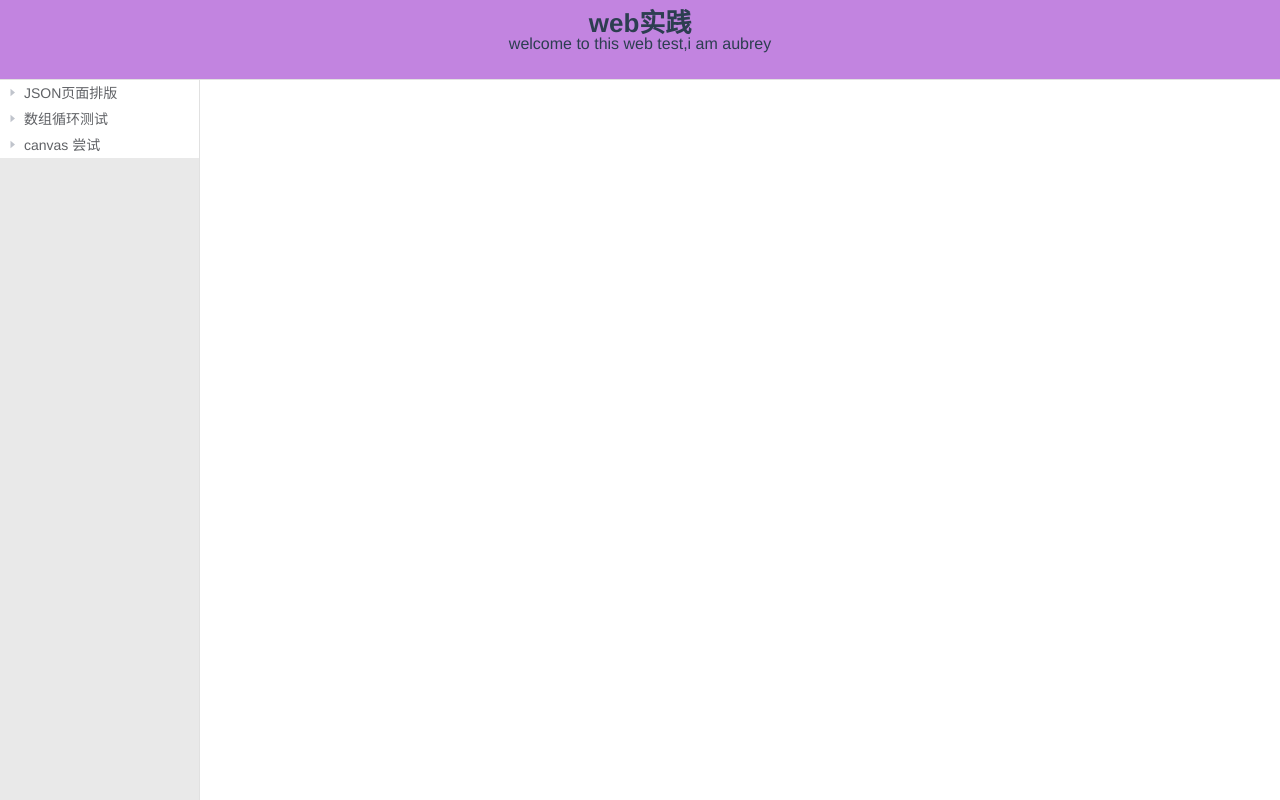
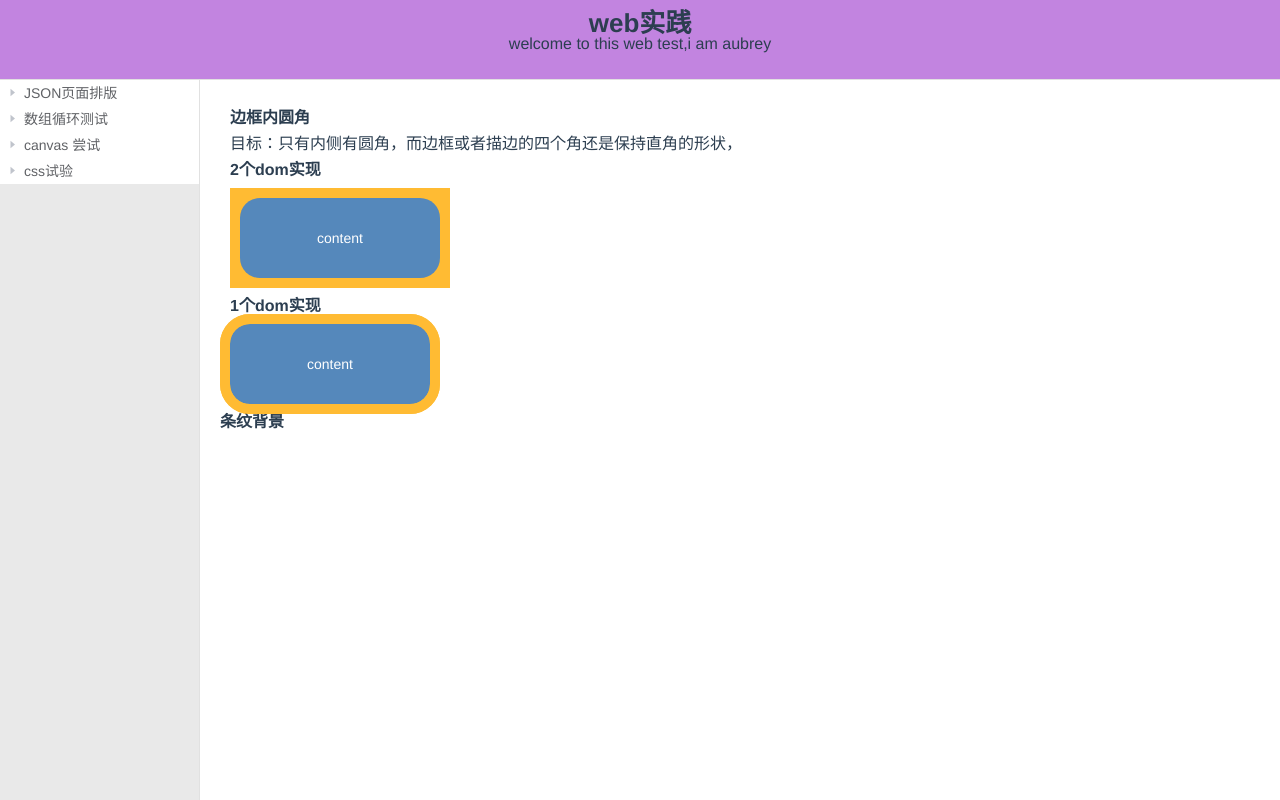
Before and after one commit to qianfeii/web-tests, a Vue app: page /CssIndex/tryOne in a window 1280 px wide. Built offline with nearby package versions, Linux system fonts and the light colour scheme.

Commit message:
css try radius in border

```diff
--- a/src/router.js
+++ b/src/router.js
@@ -5,6 +5,8 @@ const ShowJson = () => import('@/views/ShowJson')
 const CanvasIndex = () => import('@/views/canvasTry/index')
 const CanvasMDN = () => import('@/views/canvasTry/MDN-learning')
 const CanvasW3C = () => import('@/views/canvasTry/w3c-learning')
+const CssIndex = () => import('@/views/cssTry/index')
+const CssOne = () => import('@/views/cssTry/tryOne')
 
 Vue.use(Router)
 
@@ -46,6 +48,22 @@ export default new Router({
           label: 'W3C教程'
         }
       ]
+    },
+    {
+      path: '/CssIndex',
+      name: 'CssIndex',
+      component: CssIndex,
+      isFolder: true,
+      label: 'css试验',
+      redirect: '/CssIndex/tryOne',
+      children: [
+        {
+          path: '/CssIndex/tryOne',
+          name: 'tryOne',
+          component: CssOne,
+          label: 'cssOne'
+        }
+      ]
     }
   ]
 })
--- /dev/null
+++ b/src/views/cssTry/index.vue
@@ -0,0 +1,5 @@
+<template>
+  <div>
+    <router-view></router-view>
+  </div>
+</template>
--- /dev/null
+++ b/src/views/cssTry/tryOne.vue
@@ -0,0 +1,63 @@
+<template>
+  <div class="comp-body">
+    <section class="sect-body one">
+      <h2>边框内圆角</h2>
+      <p>目标：只有内侧有圆角，而边框或者描边的四个角还是保持直角的形状，</p>
+      <h3>2个dom实现</h3>
+      <div class="wrapper">
+        <div class="content">content</div>
+      </div>
+      <h3>1个dom实现</h3>
+      <div class="wrapper-change">content</div>
+    </section>
+    <section>
+      <h2>条纹背景</h2>
+    </section>
+  </div>
+</template>
+<style lang="postcss" scoped>
+.comp-body {
+  text-align: left;
+}
+.sect-body {
+  h2,
+  h3,
+  p,
+  .wrapper,
+  .wrapper-change {
+    margin: 10px 10px;
+  }
+}
+.one {
+  .wrapper {
+    width: 200px;
+    height: 80px;
+    padding: 10px;
+    background: rgb(255, 187, 51);
+    .content {
+      display: flex;
+      justify-content: center;
+      align-items: center;
+      height: 100%;
+      background: rgb(85, 136, 187);
+      color: #fff;
+      font-size: 14px;
+      border-radius: 20px;
+    }
+  }
+  .wrapper-change {
+    display: flex;
+    justify-content: center;
+    align-items: center;
+    width: 200px;
+    height: 80px;
+    margin: 10px;
+    background: rgb(85, 136, 187);
+    color: #fff;
+    font-size: 14px;
+    border-radius: 20px;
+    box-shadow: 0 0 0 10px rgb(255, 187, 51);
+    outline: 10px solid rgb(255, 187, 51);
+  }
+}
+</style>
```
